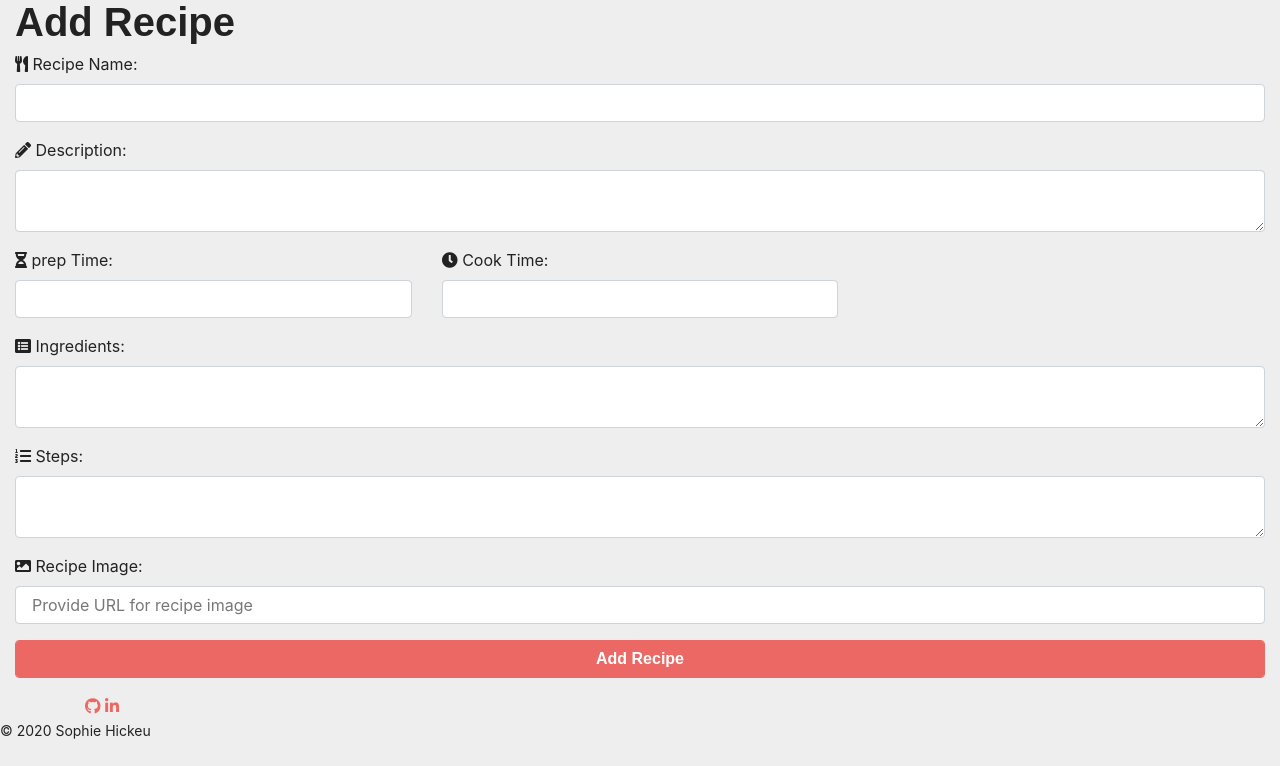
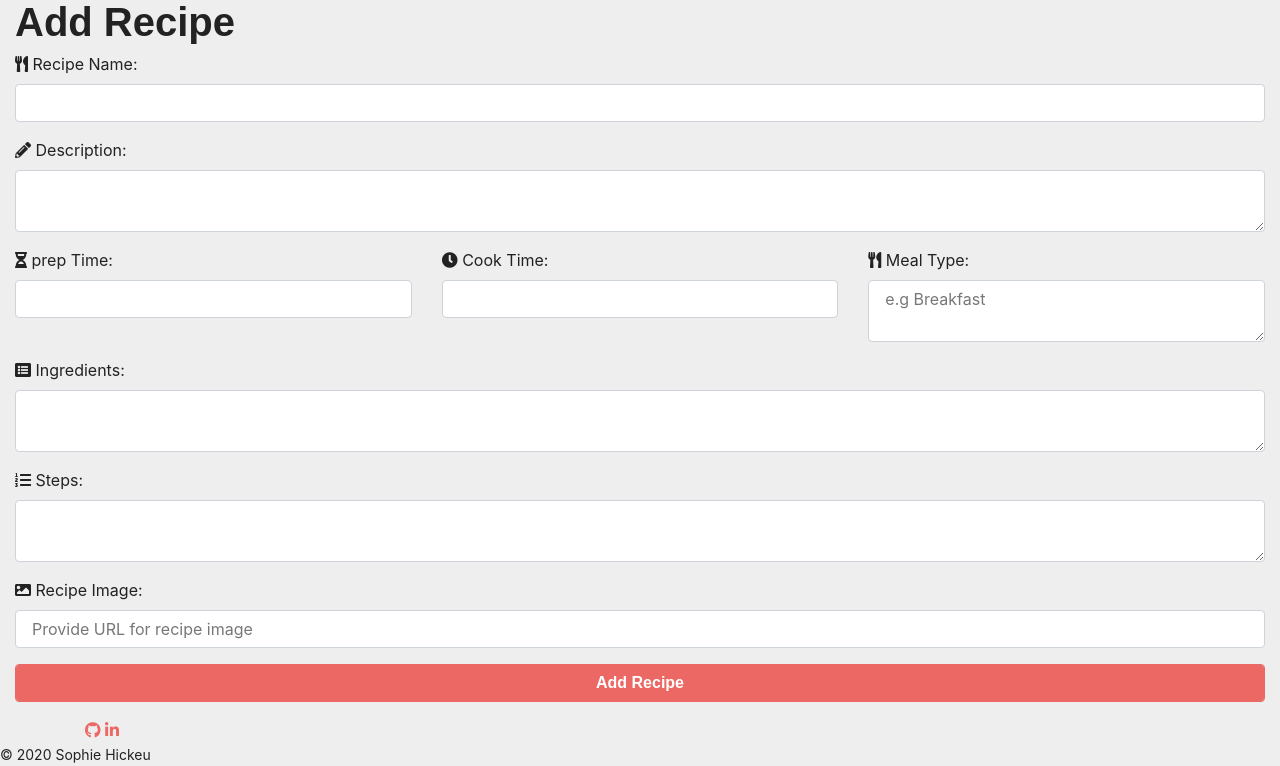
Before and after one commit to SophieH93/myCookbook, a Flask app: page /add_recipe in a window 1280 px wide. Shown: the part 59-825 px from the top of the page. Before the commit the page ends 798 px from the top, so only its background shows below. Run offline with Flask 2, Linux system fonts and the light colour scheme; some libraries are stand-ins or nearby versions; some web fonts are replaced.

Commit message:
added category textfield

```diff
--- a/templates/pages/add_recipe.html
+++ b/templates/pages/add_recipe.html
@@ -34,6 +34,15 @@
         {{ form.cooking_time(id="cooking_time", class="form-control") }}
     </div>
 
+    <!--Category-->
+    <div class="form-group col-md-4">
+        <i class="fas fa-utensils"></i>
+        <label for="category">Meal Type:</label>
+        {{ form.category(id="category", class="form-control", placeholder="e.g Breakfast") }}
+    </div>
+
+
+
     <!-- Ingredients-->
     <div class="form-group col-md-12">
         <i class="fas fa-list-alt"></i>
```
Also changed, not shown: templates/pages/edit_recipe.html (+9 -0 lines).
